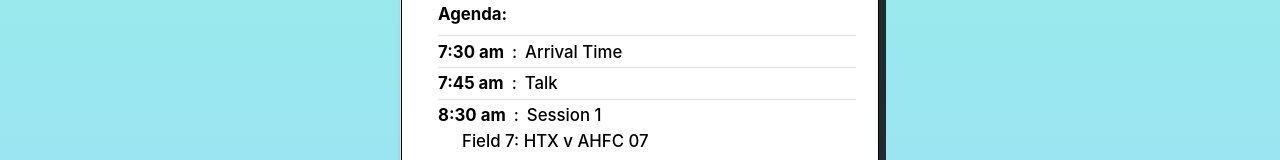
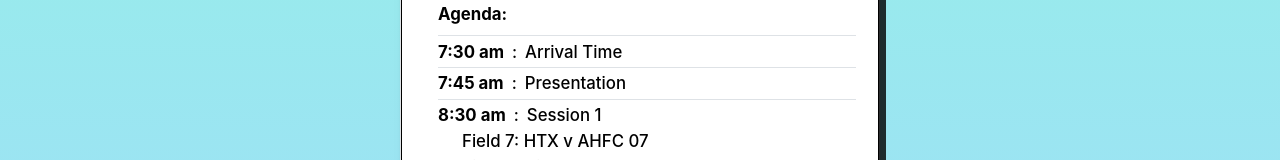
Before and after one commit to griffinbrooks47/abbiscup, a Next.js app: page /events in a window 1280 px wide. Shown: the part 448-608 px from the top of the page. Built offline with nearby package versions, Linux system fonts and the light colour scheme; a web font is replaced by a local one.

Commit message:
presentation

```diff
--- a/app/events/page.tsx
+++ b/app/events/page.tsx
@@ -48,7 +48,7 @@ export default function Events() {
                             />
                             <ScheduleItem
                                 time="7:45 am"
-                                title="Talk"
+                                title="Presentation"
                             />
                             <ScheduleItem
                                 time="8:30 am"
```
